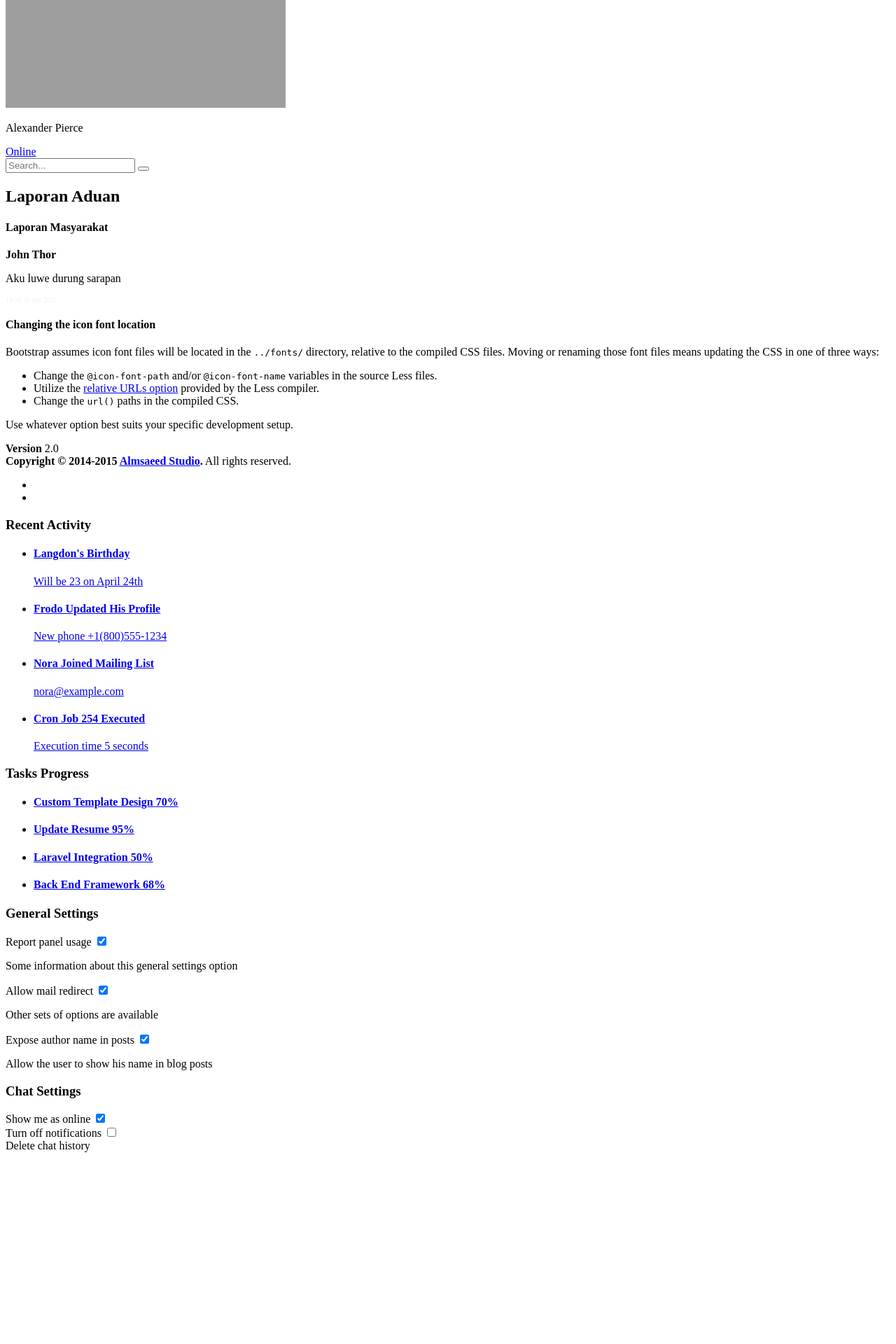
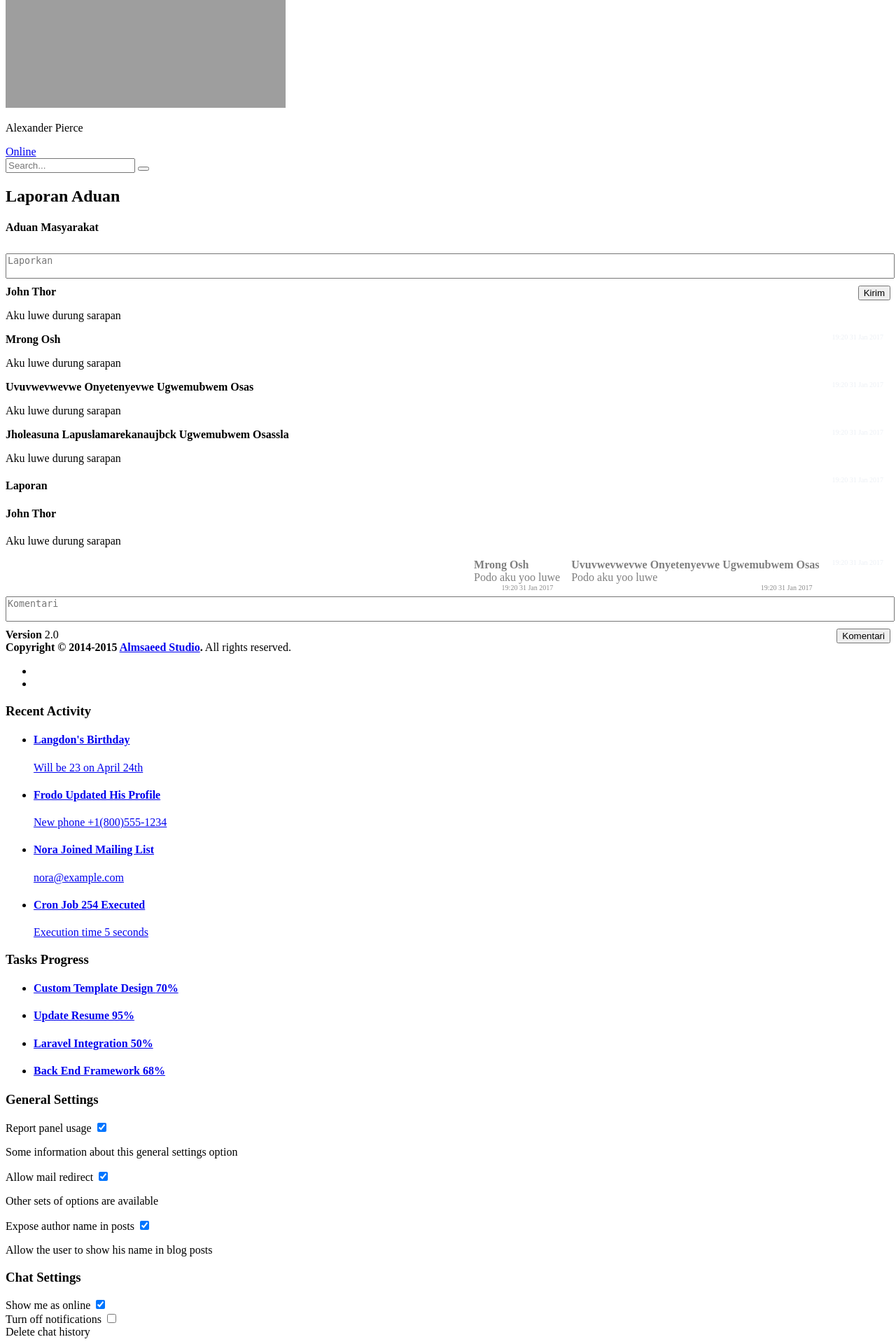
Before and after one commit to jaffrazz/simon, a Yii app: template backend/views/laporan-aduan/index.php in a window 1280 px wide. Shown: the part 3542-5462 px from the top of the page at 70% size. Before the commit the page ends 5188 px from the top, so only its background shows below. Run offline with PHP 8.4 and a stand-in for Yii, Linux system fonts and the light colour scheme; the template is opened without the code that fills it, so the values that code supplies are empty; some libraries are stand-ins or nearby versions; grey boxes are pictures that could not be loaded.

Commit message:
sitik
edit sitik

```diff
--- a/backend/views/laporan-aduan/index.php
+++ b/backend/views/laporan-aduan/index.php
@@ -14,42 +14,61 @@ $this->params['breadcrumbs'][] = $this->title;
   .waktu {
     font-size: x-small;
     color: #ecf0f5;
-    v-align: right !important;
-}
+    float: right;
+    margin: 0em 1em !important;
+  }
+  .komentar {
+    color: #7f7f7f;
+    float: right;
+    margin: 0 0.5em;
+
+  }
+  .waktu-komen{
+    color: #8c8c8c;
+  }
+  .komentar p {
+    margin: 0;
+  }
+  .col-sm-12 textarea{
+    resize: none;
+    width: 100%;
+    margin: 0.5em 0;
+  }
+  .col-sm-12 button {
+    float: right;
+    margin: 0 0 1em;
+  }
 </style>
-<!-- <div class="tbl-laporan-aduan-index">
-
-    <h1><?= Html::encode($this->title) ?></h1>
-    <?php // echo $this->render('_search', ['model' => $searchModel]); ?>
-
-    <p>
-        <?= Html::a('Tambah Laporan Aduan', ['create'], ['class' => 'btn btn-success']) ?>
-    </p>
-
-    <?= GridView::widget([
-        'dataProvider' => $dataProvider,
-        'filterModel' => $searchModel,
-        'columns' => [
-            ['class' => 'yii\grid\SerialColumn'],
-
-            'id_laporan_aduan',
-            'nik',
-            'id_admin',
-            'laporan:ntext',
-
-            ['class' => 'yii\grid\ActionColumn'],
-        ],
-    ]); ?>
-</div> -->
 <div class="col-lg-12">
   <div class="col-lg-6">
     <div class="panel panel-default">
       <div class="panel-body">
-        <h4>Laporan Masyarakat</h4>
-        <div class="alert alert-info" role="alert">
+        <h4>Aduan Masyarakat</h4>
+        <div class="col-sm-12">
+          <textarea name="komentar" class="form-control" placeholder="Laporkan"></textarea>
+          <button type="submit" class="btn btn-md btn-info">Kirim <i class="fa fa-paper-plane-o"></i></button>
+        </div>
+        <div class="col-md-12">
+          <div class="alert alert-info" role="alert">
           <strong>John Thor</strong>
           <p>Aku luwe durung sarapan</p>
-          <div class="col-sm-4 waktu"> 19:20 31 Jan 2017</div>
+          <p class="waktu"> 19:20 31 Jan 2017</p>
+        </div>
+        <div class="alert alert-info" role="alert">
+          <strong>Mrong Osh</strong>
+          <p>Aku luwe durung sarapan</p>
+          <p class="waktu"> 19:20 31 Jan 2017</p>
+        </div>
+        <div class="alert alert-info" role="alert">
+          <strong>Uvuvwevwevwe Onyetenyevwe Ugwemubwem Osas</strong>
+          <p>Aku luwe durung sarapan</p>
+          <p class="waktu"> 19:20 31 Jan 2017</p>
+        </div>
+        <div class="alert alert-info" role="alert">
+          <strong>Jholeasuna Lapuslamarekanaujbck Ugwemubwem Osassla</strong>
+          <p>Aku luwe durung sarapan</p>
+          <p class="waktu"> 19:20 31 Jan 2017</p>
+        </div>
         </div>
       </div>
     </div>
@@ -57,7 +76,26 @@ $this->params['breadcrumbs'][] = $this->title;
   <div class="col-lg-6">
     <div class="panel panel-default">
       <div class="panel-body">
-        <div class="alert alert-warning" role="alert"> <h4>Changing the icon font location</h4> <p>Bootstrap assumes icon font files will be located in the <code>../fonts/</code> directory, relative to the compiled CSS files. Moving or renaming those font files means updating the CSS in one of three ways:</p> <ul> <li>Change the <code>@icon-font-path</code> and/or <code>@icon-font-name</code> variables in the source Less files.</li> <li>Utilize the <a href="http://lesscss.org/usage/#command-line-usage-relative-urls">relative URLs option</a> provided by the Less compiler.</li> <li>Change the <code>url()</code> paths in the compiled CSS.</li> </ul> <p>Use whatever option best suits your specific development setup.</p> </div>
+        <h4>Laporan</h4>
+        <div class="alert alert-warning" role="alert">
+          <h4><strong>John Thor</strong></h4>
+          <p>Aku luwe durung sarapan</p>
+          <p class="waktu"> 19:20 31 Jan 2017</p>
+          <div class="col-sm-12 komentar">
+            <strong>Uvuvwevwevwe Onyetenyevwe Ugwemubwem Osas</strong>
+            <p>Podo aku yoo luwe</p>
+            <p class="waktu waktu-komen"> 19:20 31 Jan 2017</p>
+          </div>
+          <div class="col-sm-12 komentar">
+            <strong>Mrong Osh</strong>
+            <p>Podo aku yoo luwe</p>
+            <p class="waktu waktu-komen"> 19:20 31 Jan 2017</p>
+          </div>
+        </div>
+        <div class="col-sm-12">
+          <textarea name="komentar" class="form-control" placeholder="Komentari"></textarea>
+          <button type="submit" class="btn btn-md btn-info">Komentari <i class="fa fa-paper-plane-o"></i></button>
+        </div>
       </div>
     </div>
   </div>
```
